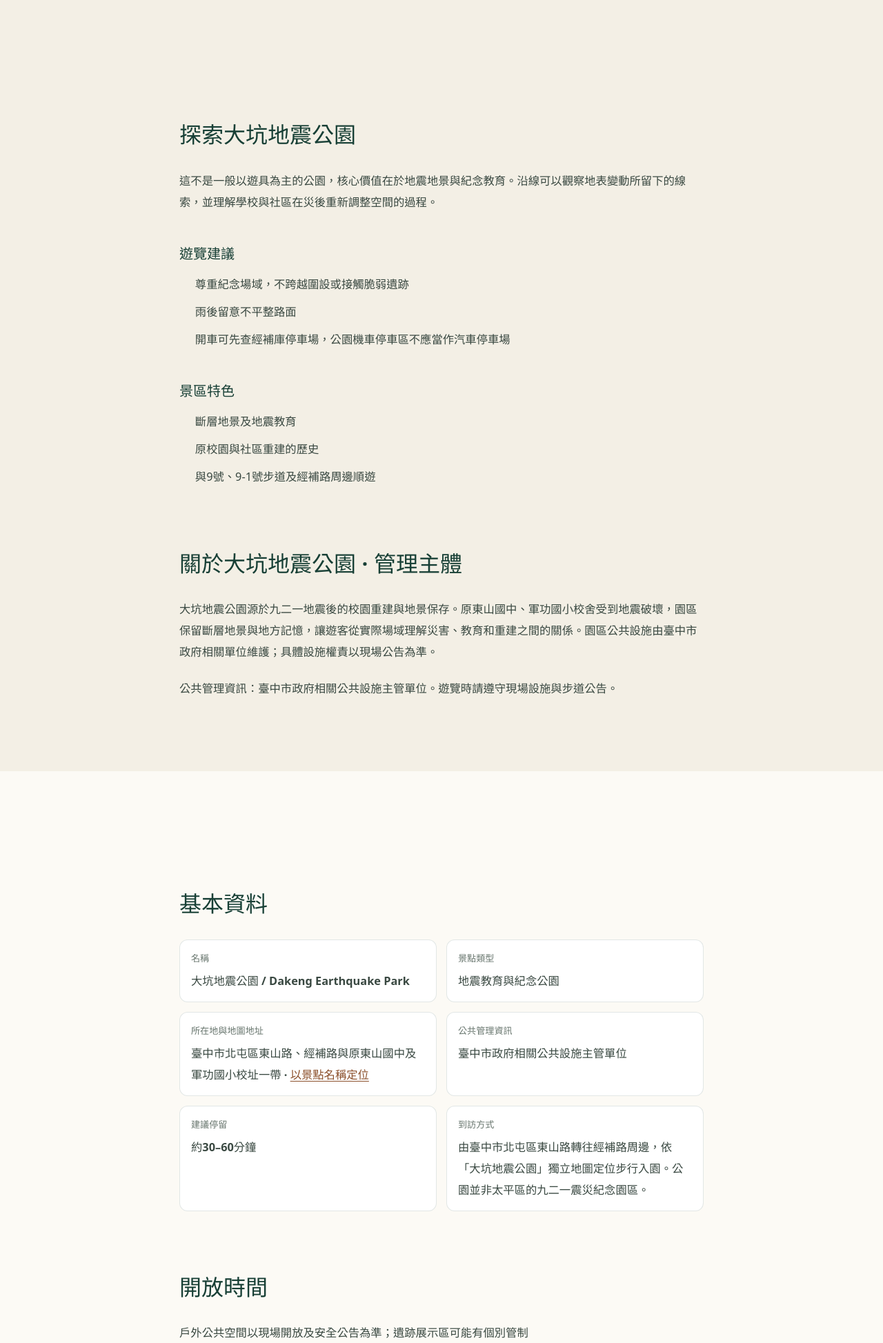
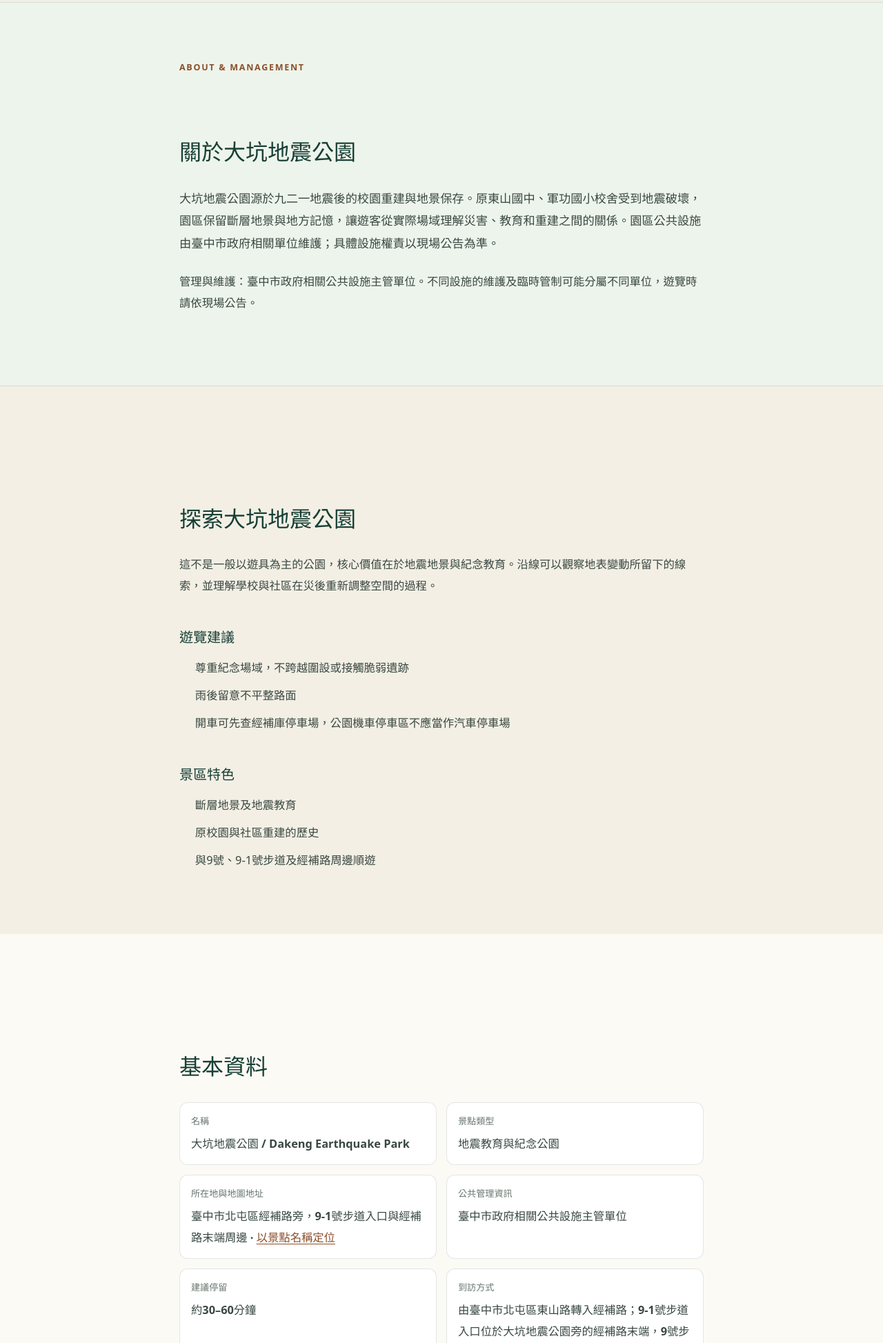
Before and after one commit to n20186005-hash/dakengtrails, an Astro site: page /nearby/attractions/earthquake-park in a window 1280 px wide. Shown: the part 853-2800 px from the top of the page at 69% size. Built offline with nearby package versions, Linux system fonts and the light colour scheme; Astro itself is replaced by a stand-in of ours.

Commit message:
Place management section after hero and refine trail entrances

```diff
--- a/src/data/nearbyAttractions.ts
+++ b/src/data/nearbyAttractions.ts
@@ -2,13 +2,13 @@ export const nearbyAttractions = [
   {
     slug: 'earthquake-park', name: '大坑地震公園', en: 'Dakeng Earthquake Park',
     tagline: '從九二一地震遺跡理解臺中的土地記憶', type: '地震教育與紀念公園',
-    area: '臺中市北屯區東山路、經補路與原東山國中及軍功國小校址一帶',
+    area: '臺中市北屯區經補路旁，9-1號步道入口與經補路末端周邊',
     image: '/images/nearby/earthquake-park.jpg', imageAlt: '大坑地震公園現場名稱標示',
     imageSource: 'https://commons.wikimedia.org/wiki/Category:Dakeng_Earthquakes_Park',
     mapQuery: '大坑地震公園 台中北屯', duration: '約30–60分鐘',
     opening: '戶外公共空間以現場開放及安全公告為準；遺跡展示區可能有個別管制',
     admission: '一般戶外參觀不收取公園門票；特殊導覽或活動依主辦單位公告',
-    access: '由臺中市北屯區東山路轉往經補路周邊，依「大坑地震公園」獨立地圖定位步行入園。公園並非太平區的九二一震災紀念園區。',
+    access: '由臺中市北屯區東山路轉入經補路；9-1號步道入口位於大坑地震公園旁的經補路末端，9號步道入口則需轉入經補路一段383巷。公園並非太平區的九二一震災紀念園區。',
     parking: '公園周邊公告的機車停車區不等於汽車停車場；汽車駕駛可先查經補庫停車場當日車位與管制，再步行前往。',
     culture: '校園曾是地方孩童日常生活的中心；災後留存的地景與紀念場域，讓今日的訪客把抽象的震災數字與實際社區經驗連結。',
     experience: '比對說明牌與眼前地形，思考斷層活動如何改變學校、道路與居民的生活；帶孩子同行時可用「地面為何會出現高低差」作為觀察起點。',
@@ -24,7 +24,7 @@ export const nearbyAttractions = [
     tips: ['尊重紀念場域，不跨越圍設或接觸脆弱遺跡', '雨後留意不平整路面', '開車可先查經補庫停車場，公園機車停車區不應當作汽車停車場'],
     photos: ['公園名稱標示與周邊環境', '地景說明牌與斷層形態', '保留的校園空間及步行動線'],
     faq: [['這裡與太平的九二一震災紀念公園相同嗎？', '不同。大坑地震公園位於北屯區，請依地點名稱及北屯區地址導航，避免導至太平區另一處紀念公園。'], ['適合搭配哪條步道？', '9號和9-1號步道位於經補路一帶，較容易按同一方向規劃。'], ['需要門票嗎？', '一般公共開放區域通常不設步道門票；臨時活動與管制以現場公告為準。']],
-    sources: ['https://travel.taichung.gov.tw/zh-tw/experience/hikingtrail/11', 'https://www.taichung.gov.tw/2054342/post'],
+    sources: ['https://travel.taichung.gov.tw/zh-tw/experience/hikingtrail/11', 'https://www.taichung.gov.tw/2054342/post', 'https://www.tourism.taichung.gov.tw/283017/post', 'https://www.tourism.taichung.gov.tw/282999/post'],
   },
   {
     slug: 'fengdongshi-park', name: '風動石公園', en: 'Fengdongshi Park',
@@ -36,7 +36,7 @@ export const nearbyAttractions = [
     opening: '山林公園及步道通行以臺中市風景區管理公告為準；颱風、豪雨及整修期間可能封閉',
     admission: '一般步道與公園休憩區不收取門票；個別活動與設施規則以公告為準',
     access: '實際位於大坑6、7、8號步道上方的山林休憩節點，須評估登山路程；不要把地圖上公園圖釘當作汽車可達的入口。',
-    parking: '建議汽車導航「大坑6號步道停車場」並由開放步道徒步進入，勿駛入導航推薦的狹窄產業道路。7、8號步道若改由其他入口出發，先確認回程停車點。',
+    parking: '建議汽車先導航「大坑6號步道停車場」並由開放步道徒步進入，勿駛入導航推薦的狹窄產業道路。市府曾改善風動石周邊停車空間，但新增車格不代表公園本身可直接駕車抵達。走8號步道者可由6號停車場沿建成巷步行約15分鐘至8號入口，再評估由6或7號步道返回。',
     culture: '「風動石」名稱與地方山石傳說相連；如今設施更新後，這裡兼具山友休息、親子林間探索與步道路線交會功能。',
     experience: '觀察山林地形如何影響遊具、涼亭和平台的配置，再由平台辨認周圍稜線；遇人潮時優先讓下山者及兒童通行。',
     stay: '若想清晨健行，北屯東山路與太原路一帶旅宿較利於出發；帶孩子可把山頂公園視為半日登山的終點，不必另外安排過多景點。',
@@ -51,7 +51,7 @@ export const nearbyAttractions = [
     tips: ['不要直接開車沿狹窄產業道路導航到公園', '遊具依孩子身高與能力使用，成人陪同', '山頂天候及通行狀況可能與市區不同'],
     photos: ['風動石與周邊山林', '觀景平台及遠方城市輪廓', '林間遊具與步道交會方向'],
     faq: [['車可以直接開到風動石公園嗎？', '不建議。市府提醒導航可能導入過窄產業道路；優先導航到大坑6號步道停車場後步行上山。'], ['適合小朋友嗎？', '園區有親子設施，但仍需走山路抵達，應將登山時間和體力算入。'], ['可以走環線回停車場嗎？', '可視6、7、8號步道實際通行公告規劃，出發前先確認回程方向。']],
-    sources: ['https://www.tourism.taichung.gov.tw/2010199/post', 'https://travel.taichung.gov.tw/zh-tw/experience/hikingtrail/8'],
+    sources: ['https://www.tourism.taichung.gov.tw/2010199/post', 'https://travel.taichung.gov.tw/zh-tw/experience/hikingtrail/8', 'https://www.tourism.taichung.gov.tw/16592/16596/1183991/1980239', 'https://www.tourism.taichung.gov.tw/16592/16596/16622/2874502'],
   },
   {
     slug: 'ecology-park', name: '大坑生態園區', en: 'Dakeng Ecological Park',
--- a/src/pages/nearby/attractions/[slug].astro
+++ b/src/pages/nearby/attractions/[slug].astro
@@ -23,11 +23,16 @@ const schema = [
     <div><p class="eyebrow">NEARBY ATTRACTION · TAICHUNG</p><h1>{place.name}</h1><p>{place.tagline}</p><p>{place.en} · {place.type} · 建議停留 {place.duration}</p><p class="hero-practical">遊客評價：<a href={mapUrl} target="_blank" rel="noopener">於 Google 地圖查看即時評分</a>　｜　開放資訊：以現場公告為準</p><div class="action-row"><a class="button" href={mapUrl} target="_blank" rel="noopener">查看景點地點 ↗</a><a class="button button-secondary" href={directionsUrl} target="_blank" rel="noopener">規劃交通 ↗</a></div></div>
     <figure><img src={place.image} alt={place.imageAlt} width="1280" height="960" fetchpriority="high" /><figcaption>{place.name}實景照片</figcaption></figure>
   </div></section>
+  <section class="content-section management-section"><article class="shell prose article-prose">
+    <p class="eyebrow">ABOUT &amp; MANAGEMENT</p>
+    <h2>關於{place.name}</h2>
+    <p class="management-intro">{place.about}</p>
+    <p><strong>管理與維護：</strong>{place.manager}。不同設施的維護及臨時管制可能分屬不同單位，遊覽時請依現場公告。</p>
+  </article></section>
   <section class="content-section"><article class="shell prose article-prose">
     <h2>探索{place.name}</h2><p>{place.intro}</p>
     <h3>遊覽建議</h3><ul>{place.tips.map((tip) => <li>{tip}</li>)}</ul>
     <h3>景區特色</h3><ul>{place.highlights.map((highlight) => <li>{highlight}</li>)}</ul>
-    <h2>關於{place.name} · 管理主體</h2><p>{place.about}</p><p>公共管理資訊：{place.manager}。遊覽時請遵守現場設施與步道公告。</p>
   </article></section>
   <section class="content-section alt"><article class="shell prose article-prose">
     <h2>基本資料</h2><dl class="nearby-facts"><div><dt>名稱</dt><dd>{place.name} / {place.en}</dd></div><div><dt>景點類型</dt><dd>{place.type}</dd></div><div><dt>所在地與地圖地址</dt><dd>{place.area} · <a href={mapUrl} target="_blank" rel="noopener">以景點名稱定位</a></dd></div><div><dt>公共管理資訊</dt><dd>{place.manager}</dd></div><div><dt>建議停留</dt><dd>{place.duration}</dd></div><div><dt>到訪方式</dt><dd>{place.access}</dd></div></dl>
@@ -60,6 +65,8 @@ const schema = [
   .nearby-facts dt { font-size:.82rem; color:#68766e; }
   .nearby-facts dd { margin:5px 0 0; font-weight:600; }
   .hero-practical { padding:.6rem 0; font-size:.94rem; }
+  .management-section { background:#edf4eb; border-block:1px solid rgba(23,63,53,.12); }
+  .management-intro { font-size:1.075rem; line-height:1.9; }
   .route-steps li { padding-bottom:.45rem; }
   @media(max-width:680px) { .nearby-facts { grid-template-columns:1fr; } }
 </style>
```
